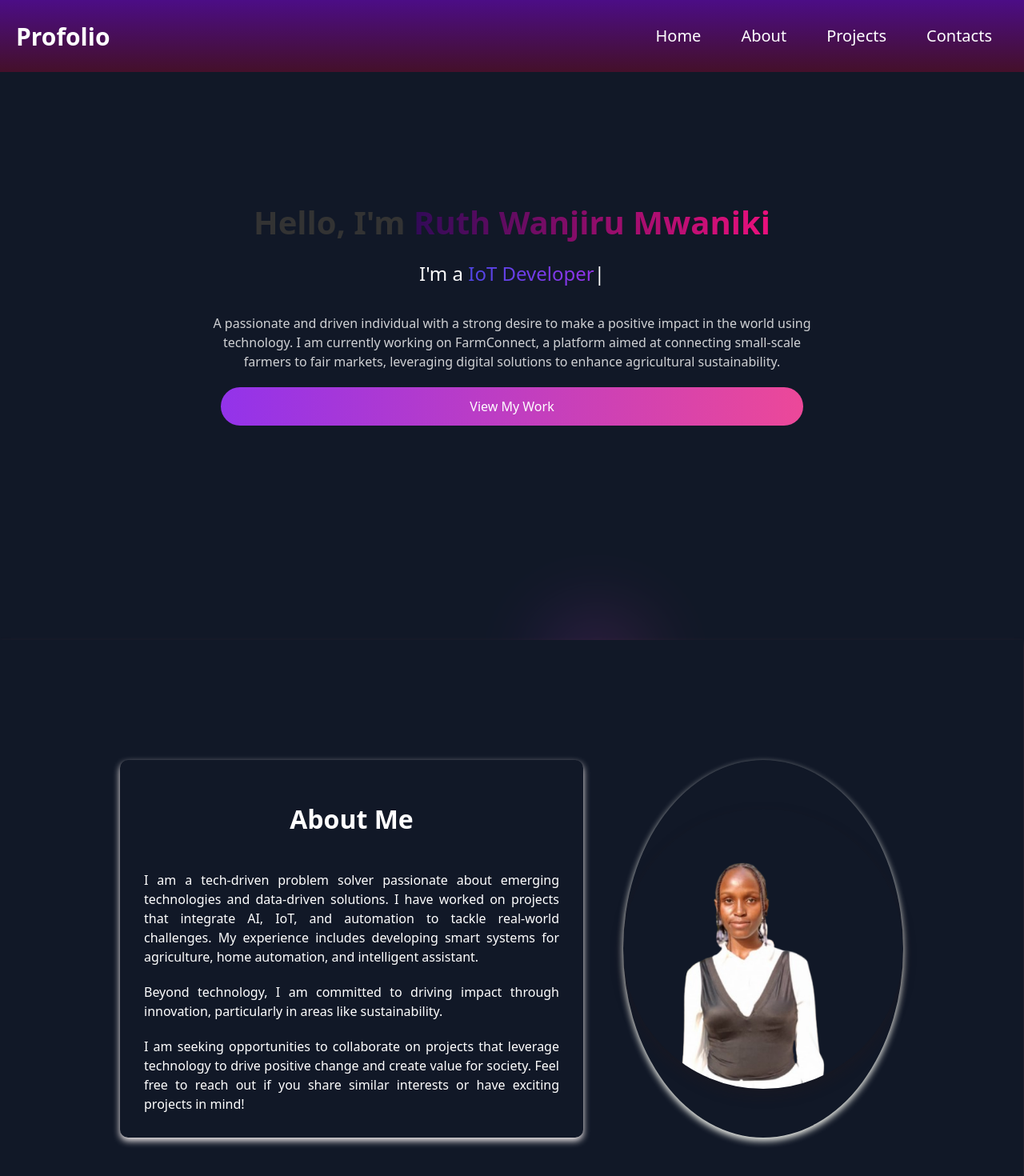
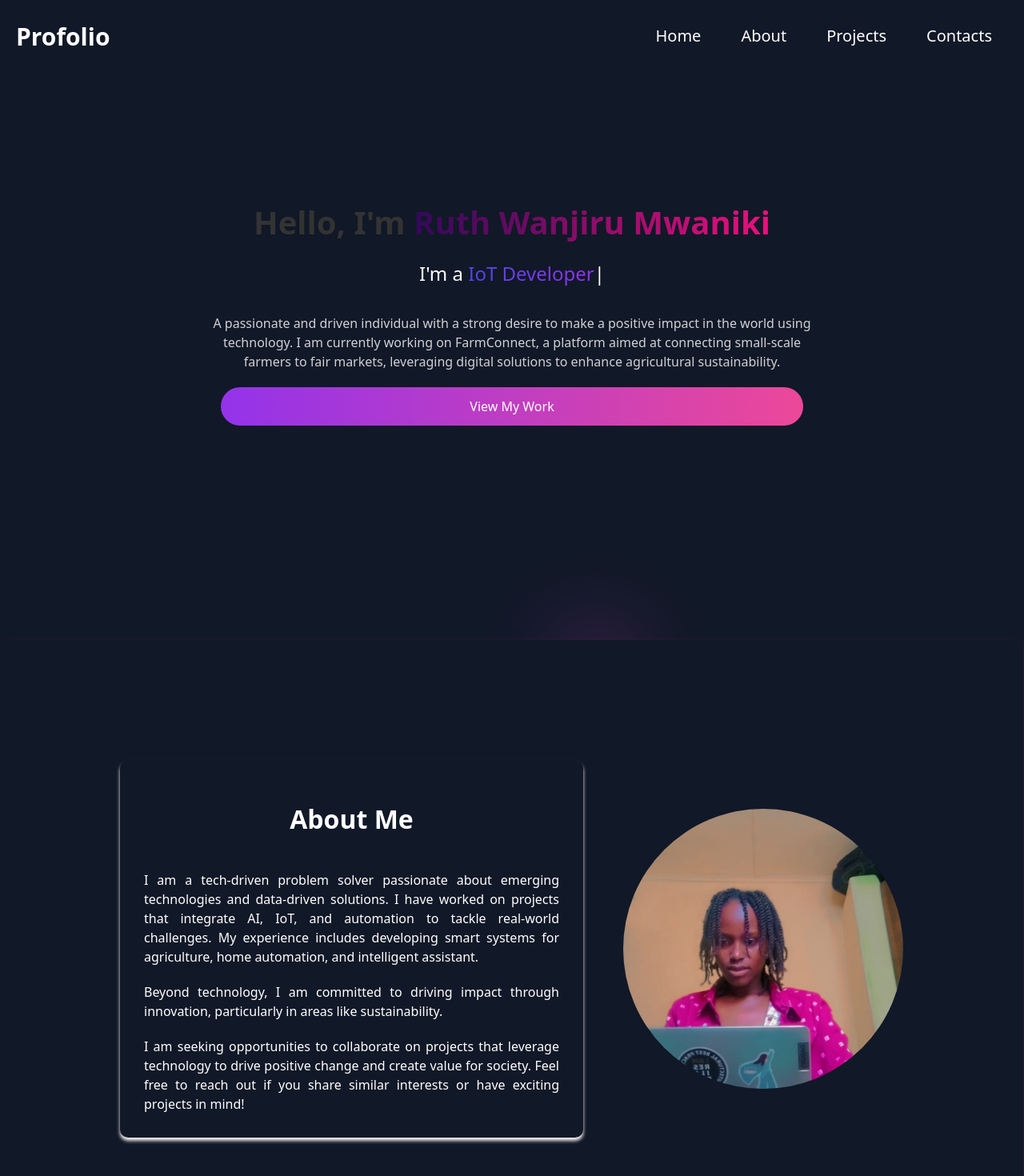
Before and after one commit to Ruth960/Profolio, a React (Vite) app: page / in a window 1280 px wide. Shown: the top 1470 px of the page at 80% size. Built offline with nearby package versions, Linux system fonts and the light colour scheme.

Commit message:
new updates

```diff
--- a/src/components/Home.jsx
+++ b/src/components/Home.jsx
@@ -13,7 +13,7 @@ export default function Home() {
       style={{
 
 
-        backgroundImage:''
+        backgroundImage:'Ruthim.png'
       }}
       >
         <Navbar
--- a/src/components/about.jsx
+++ b/src/components/about.jsx
@@ -21,7 +21,7 @@ export default function About() {
           color: 'white',
           padding: '20px',
           borderRadius: '10px',
-          boxShadow: '0 4px 8px rgb(248, 241, 241)',
+          boxShadow: '0 4px 4px rgb(248, 241, 241)',
 
         }}
       >
@@ -47,24 +47,25 @@ export default function About() {
 
       <div
         style={{
-          borderRadius: '50%',
+
           backgroundColor: 'transparent',
           display: 'flex',
           justifyContent: 'space-between',
           alignItems: 'center',
-          boxShadow: '0 4px 8px rgb(247, 248, 241)',
+
         }}
       >
         <img
-          src="Ruthim.png"
+          src="myimage.jpg"
           alt="my profile"
           style={{
             width: '350px',
             height: '350px',
             borderRadius: '50%',
             objectFit: 'cover',
-            boxShadow: '0 8px 18px rgba(48, 26, 18, 0.2)',
+            boxShadow:('0, 4px,4px rgb(241, 248,245'),
             border: '10px  solid dark',
+
           }}
         />
       </div>
--- a/src/components/header.jsx
+++ b/src/components/header.jsx
@@ -79,7 +79,7 @@ function Header() {
             fontSize: '2.5rem',
             fontWeight: 'bold',
             marginBottom: '1rem',
-            animation: 'fadeIn 1s ease-in-out',
+            animation: 'fadeIn 5s ease-in-out',
           }}
         >
           Hello, I'm{' '}
--- a/src/components/navBar.jsx
+++ b/src/components/navBar.jsx
@@ -6,16 +6,16 @@ export default function Navbar({ links, title }) {
     <nav style={{
         width: '100%',
         margin: '20 auto',
-        background: 'linear-gradient(rgb(76, 13, 134), rgb(68, 16, 42))',
+        background: 'trasparent',
         color: 'white',
         padding: '20px',
         display: 'flex',
-        justifyContent: 'space-between', // Space between title and links
+        justifyContent: 'space-between',
         fontSize: '20px',
         alignItems: 'center',
-        position: 'fixed', // Make the navbar fixed
-        top: 0, // Position it at the top
-        zIndex: 1000 // Ensure it stays above other elements
+        position: 'fixed',
+        top: 0,
+        zIndex: 1000,
     }}>
       <div style={{ fontWeight: 'bold', fontSize: '30px'}}>{title}</div> {/* Title on the left */}
       <div style={{ display: 'flex', gap: '10px' }}> {/* Links on the right */}
--- a/src/components/project.jsx
+++ b/src/components/project.jsx
@@ -1,4 +1,5 @@
 export default function Project() {
+
   const styles = {
     section: {
       padding: '80px 24px',
@@ -14,6 +15,7 @@ export default function Project() {
 
 
     },
+
     card: {
       backgroundColor: 'transparent',
       border: '20x solid rgb(244, 255, 255, o.19',
@@ -26,9 +28,10 @@ export default function Project() {
       marginBottom: '5px',
       boxShadow: '2px 4px 8px rgb(247, 238, 238)',
       transition: 'box-shadow 0.3s',
-
+      Animation: 'fadeIn 1s ease-in-out',
 
     },
+
     cardTitle: {
       fontSize: '1.5rem',
       fontWeight: 'bold',
@@ -74,6 +77,7 @@ export default function Project() {
       display: 'flex',
       gap: '16px',
     },
+
   };
 
   return (
--- a/src/components/skills.jsx
+++ b/src/components/skills.jsx
@@ -91,10 +91,10 @@ function Skills() {
               <div key={index}>
                 <div
                   style={{
-                    backgroundColor: "#ffffff",
+                    backgroundColor: "transparent",
                     borderRadius: "0.75rem",
                     padding: "1.5rem",
-                    boxShadow: "0 4px 6px rgba(0, 0, 0, 0.1)",
+                    boxShadow: "0 4px 6px rgba(251, 241, 241, 0.78)",
                     transition: "transform 0.05s",
                   }}
                   onMouseEnter={(e) =>
```
Also changed, not shown: public/myimage.jpg (added).
